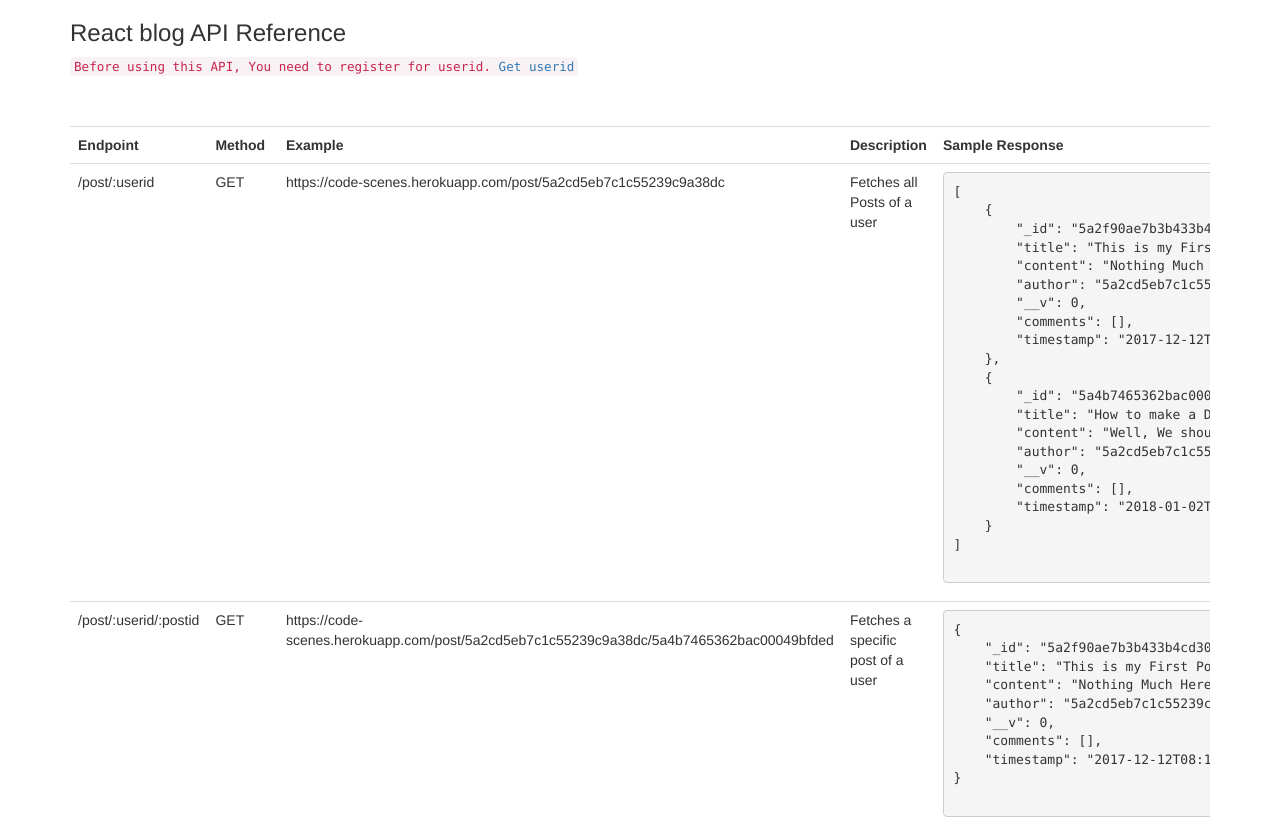
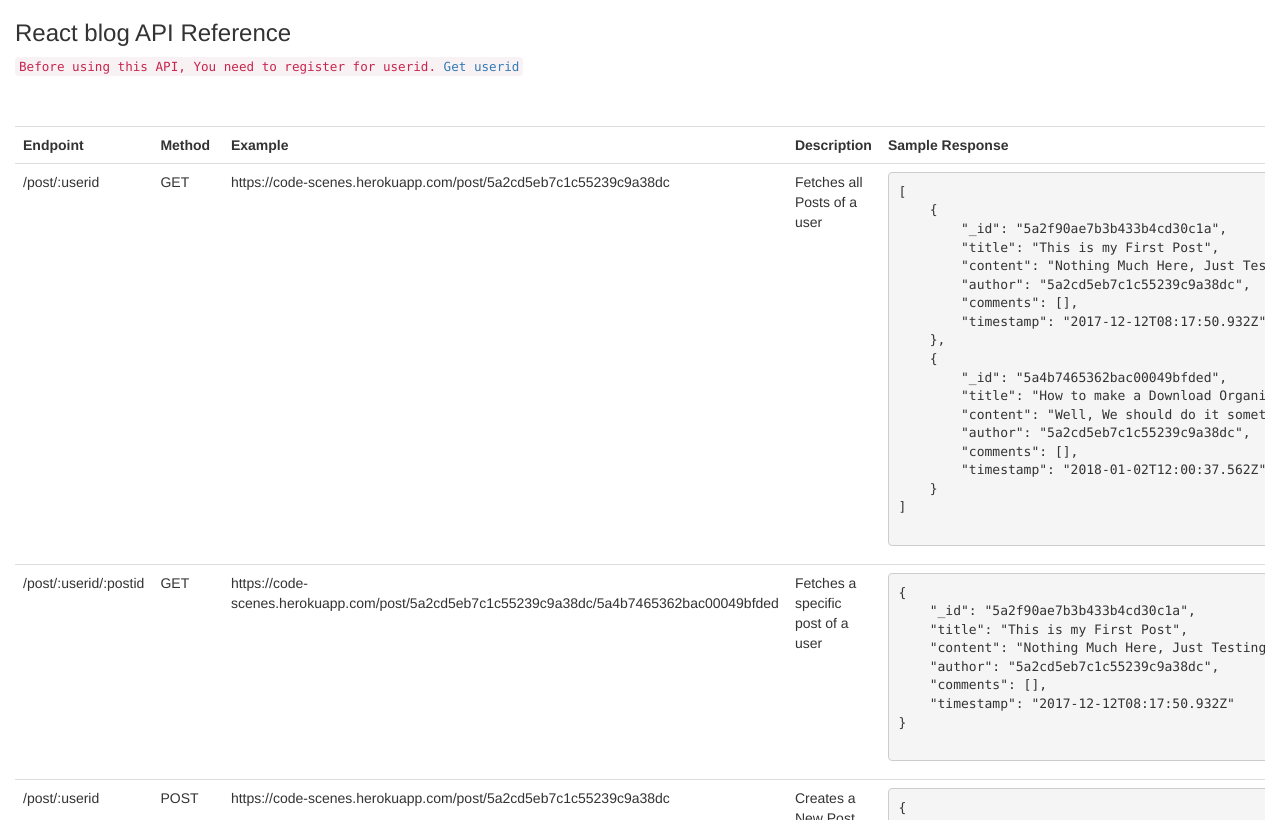
Before and after one commit to harshtomar6/CodeScenes, a website: page src/index.html in a window 1280 px wide. Shown: the top 820 px of the page. Drawn offline with nearby package versions, Linux system fonts and the light colour scheme.

Commit message:
Added container fluid

```diff
--- a/src/index.html
+++ b/src/index.html
@@ -9,7 +9,7 @@
 </head>
 <body>
 
-  <div class="container">
+  <div class="container-fluid">
     <h3>React blog API Reference</h3>
     <code>Before using this API, You need to register for userid. <a href="/get-userid">Get userid</a></code>
 
@@ -35,7 +35,6 @@
         "title": "This is my First Post",
         "content": "Nothing Much Here, Just Testing...!!",
         "author": "5a2cd5eb7c1c55239c9a38dc",
-        "__v": 0,
         "comments": [],
         "timestamp": "2017-12-12T08:17:50.932Z"
     },
@@ -44,7 +43,6 @@
         "title": "How to make a Download Organizer in Python",
         "content": "Well, We should do it sometimes, it's pretty fun",
         "author": "5a2cd5eb7c1c55239c9a38dc",
-        "__v": 0,
         "comments": [],
         "timestamp": "2018-01-02T12:00:37.562Z"
     }
@@ -64,7 +62,6 @@
     "title": "This is my First Post",
     "content": "Nothing Much Here, Just Testing...!!",
     "author": "5a2cd5eb7c1c55239c9a38dc",
-    "__v": 0,
     "comments": [],
     "timestamp": "2017-12-12T08:17:50.932Z"
 }
```
